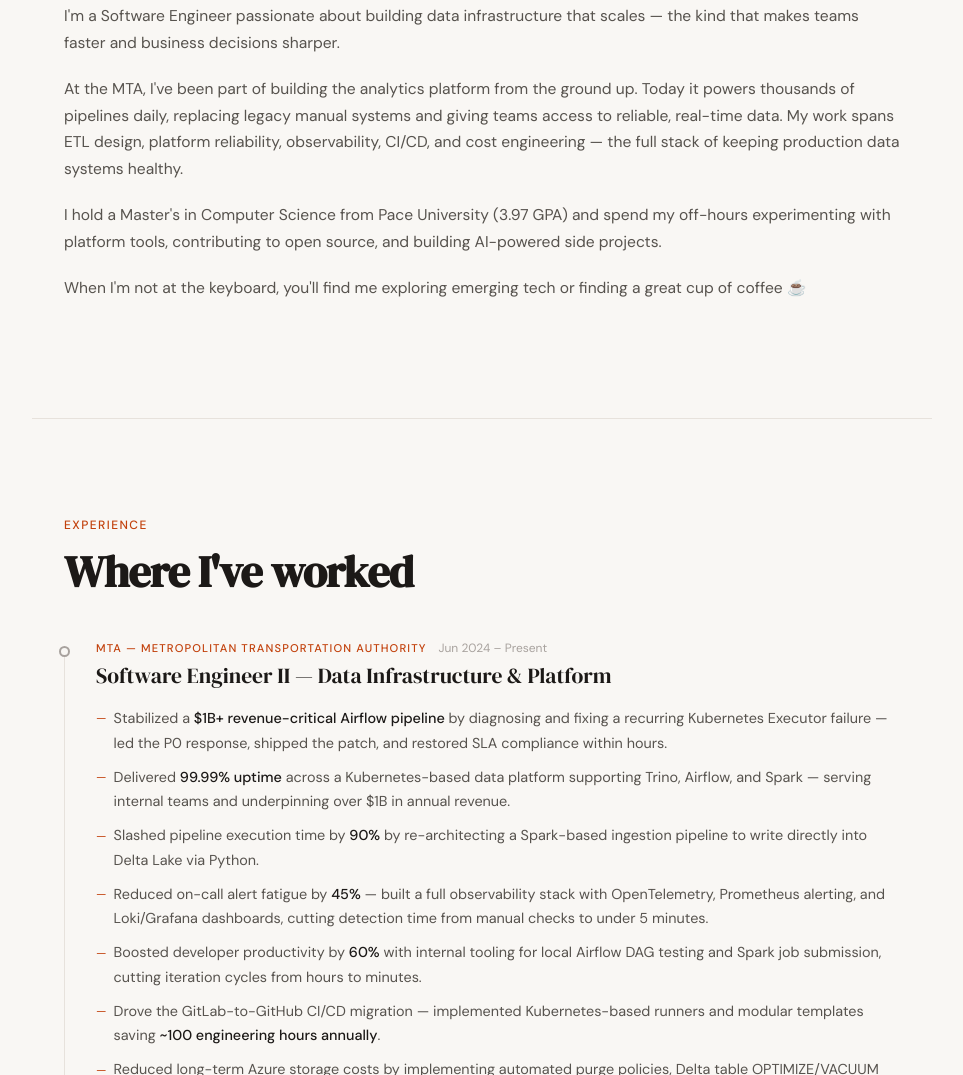
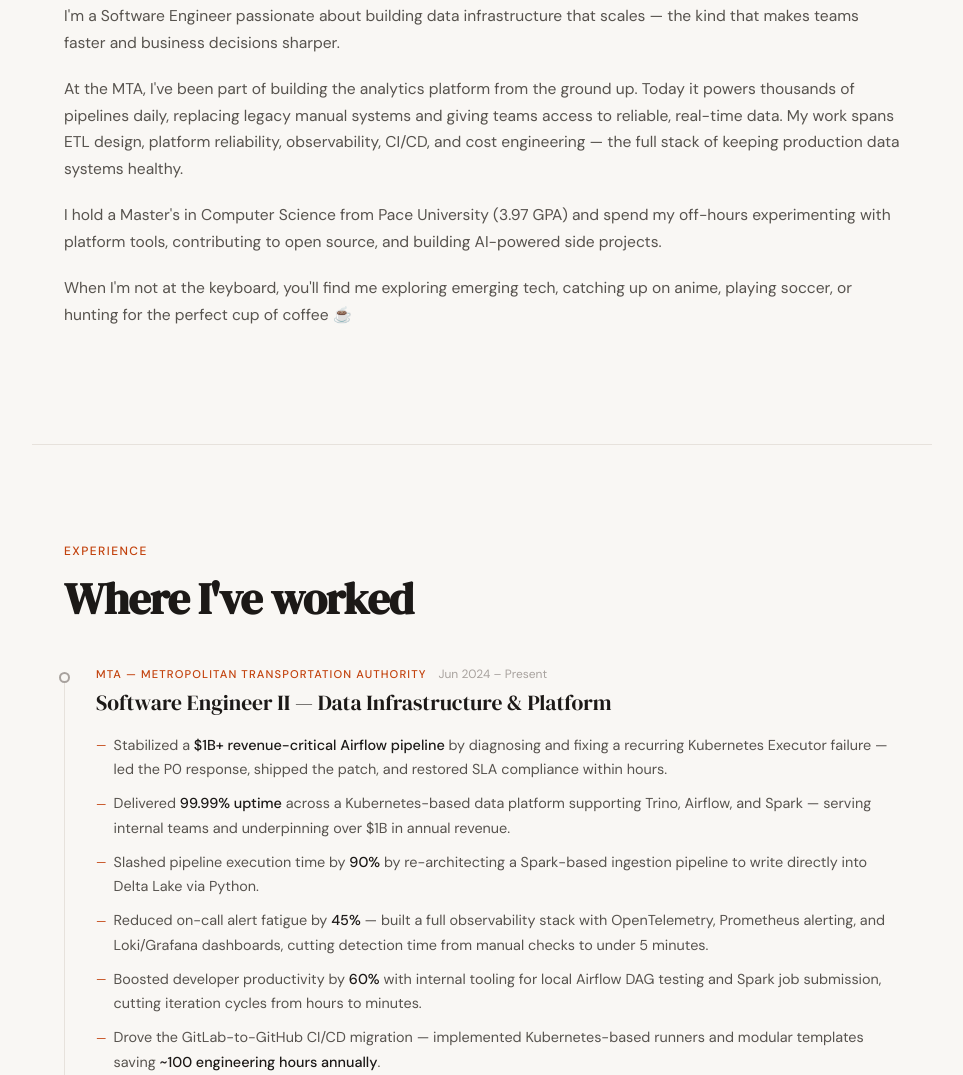
Before and after one commit to sbmittal389/portfolio, a plain HTML site: page index.html in a window 1280 px wide. Shown: the part 926-2001 px from the top of the page, without its empty margins (158-1121 px from the left). Drawn offline with Linux system fonts and the light colour scheme.

Commit message:
[ADD] about me soccer section

```diff
--- a/index.html
+++ b/index.html
@@ -525,7 +525,7 @@
       <p>I'm a Software Engineer passionate about building data infrastructure that scales — the kind that makes teams faster and business decisions sharper.</p>
       <p>At the MTA, I've been part of building the analytics platform from the ground up. Today it powers thousands of pipelines daily, replacing legacy manual systems and giving teams access to reliable, real-time data. My work spans ETL design, platform reliability, observability, CI/CD, and cost engineering — the full stack of keeping production data systems healthy.</p>
       <p>I hold a Master's in Computer Science from Pace University (3.97 GPA) and spend my off-hours experimenting with platform tools, contributing to open source, and building AI-powered side projects.</p>
-      <p>When I'm not at the keyboard, you'll find me exploring emerging tech or finding a great cup of coffee ☕</p>
+      <p>When I'm not at the keyboard, you'll find me exploring emerging tech, catching up on anime, playing soccer, or hunting for the perfect cup of coffee ☕</p>
   </div>
 </section>
 
```
